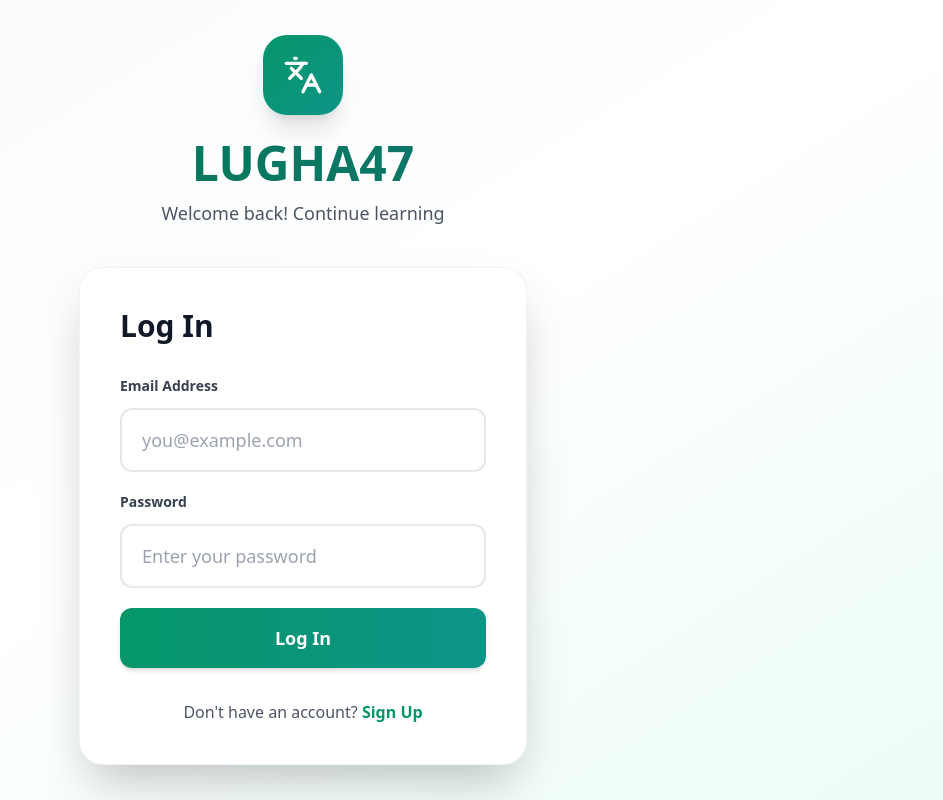
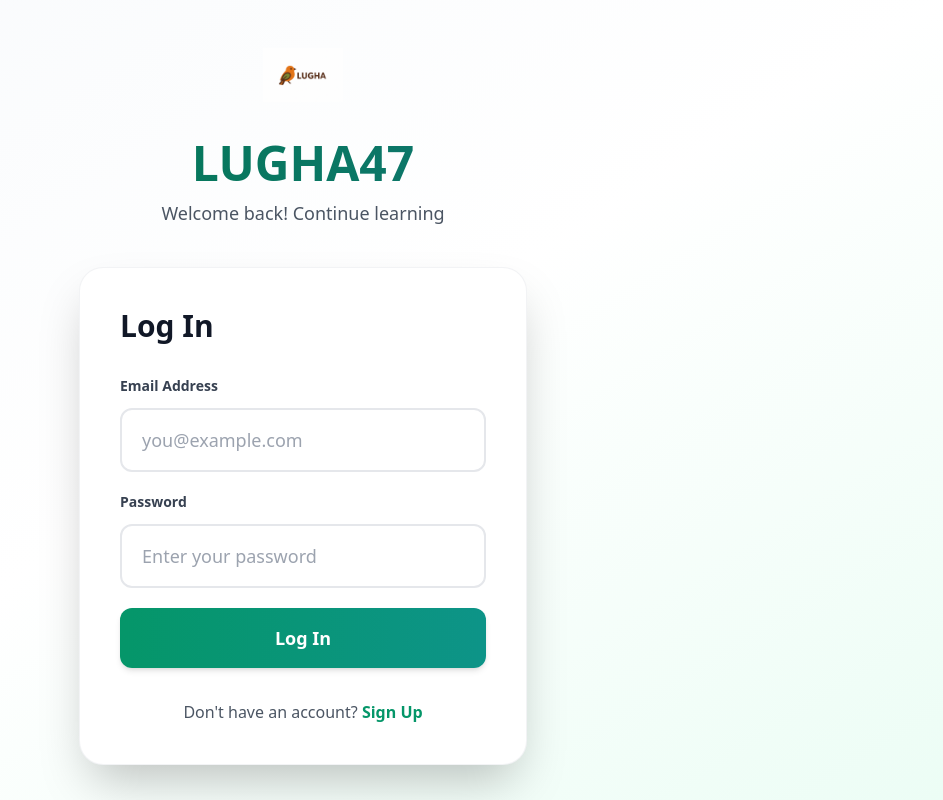
Before and after one commit to 6enard/lugha47, a React (Vite) app: page /login in a window 1280 px wide. Shown: the whole page, without its empty margins (337-1280 px from the left). Built offline with nearby package versions, Linux system fonts and the light colour scheme; no server answers.

Commit message:
Apply new logo throughout app

```diff
--- a/index.html
+++ b/index.html
@@ -2,7 +2,7 @@
 <html lang="en">
   <head>
     <meta charset="UTF-8" />
-    <link rel="icon" type="image/svg+xml" href="/vite.svg" />
+    <link rel="icon" type="image/png" href="/lughalogo.png" />
     <meta name="viewport" content="width=device-width, initial-scale=1.0" />
     <title>Lugha47 Language Learning App</title>
     <meta property="og:image" content="https://bolt.new/static/og_default.png" />
--- a/src/pages/Home.tsx
+++ b/src/pages/Home.tsx
@@ -74,9 +74,11 @@ export function Home() {
               onClick={() => setView('dashboard')}
               className="flex items-center gap-3 hover:opacity-80 transition-all duration-300 group"
             >
-              <div className="w-12 h-12 bg-gradient-to-br from-emerald-600 to-teal-600 rounded-2xl flex items-center justify-center shadow-lg group-hover:shadow-xl group-hover:scale-105 transition-all duration-300">
-                <Languages className="w-6 h-6 text-white" />
-              </div>
+              <img
+                src="/lughalogo.png"
+                alt="LUGHA47 Logo"
+                className="w-12 h-12 object-contain group-hover:scale-105 transition-all duration-300"
+              />
               <span className="text-2xl font-bold bg-gradient-to-r from-emerald-700 to-teal-700 bg-clip-text text-transparent">LUGHA47</span>
             </button>
             <div className="flex items-center gap-6">
--- a/src/pages/Login.tsx
+++ b/src/pages/Login.tsx
@@ -49,8 +49,12 @@ export function Login() {
     <div className="min-h-screen bg-gradient-to-br from-slate-50 via-white to-emerald-50 flex items-center justify-center p-4">
       <div className="max-w-md w-full">
         <div className="text-center mb-10">
-          <div className="inline-flex items-center justify-center w-20 h-20 bg-gradient-to-br from-emerald-600 to-teal-600 rounded-3xl mb-6 shadow-xl">
-            <Languages className="w-10 h-10 text-white" />
+          <div className="inline-flex items-center justify-center w-20 h-20 mb-6">
+            <img
+              src="/lughalogo.png"
+              alt="LUGHA47 Logo"
+              className="w-20 h-20 object-contain"
+            />
           </div>
           <h1 className="text-5xl font-bold bg-gradient-to-r from-emerald-700 to-teal-700 bg-clip-text text-transparent mb-3">LUGHA47</h1>
           <p className="text-gray-600 text-lg">Welcome back! Continue learning</p>
--- a/src/pages/Signup.tsx
+++ b/src/pages/Signup.tsx
@@ -54,8 +54,12 @@ export function Signup() {
     <div className="min-h-screen bg-gradient-to-br from-slate-50 via-white to-emerald-50 flex items-center justify-center p-4">
       <div className="max-w-md w-full">
         <div className="text-center mb-10">
-          <div className="inline-flex items-center justify-center w-20 h-20 bg-gradient-to-br from-emerald-600 to-teal-600 rounded-3xl mb-6 shadow-xl">
-            <Languages className="w-10 h-10 text-white" />
+          <div className="inline-flex items-center justify-center w-20 h-20 mb-6">
+            <img
+              src="/lughalogo.png"
+              alt="LUGHA47 Logo"
+              className="w-20 h-20 object-contain"
+            />
           </div>
           <h1 className="text-5xl font-bold bg-gradient-to-r from-emerald-700 to-teal-700 bg-clip-text text-transparent mb-3">LUGHA47</h1>
           <p className="text-gray-600 text-lg">Start your language learning journey</p>
```
